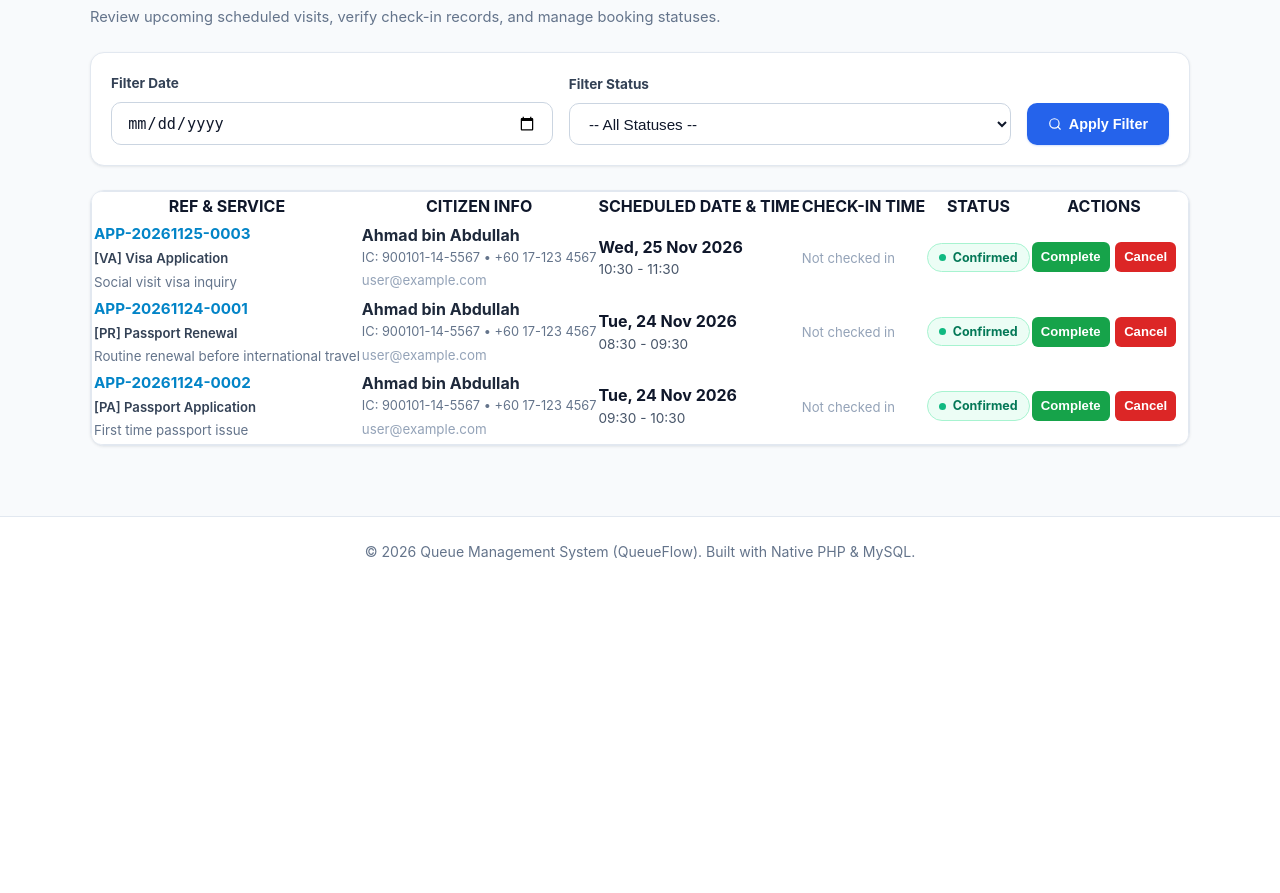
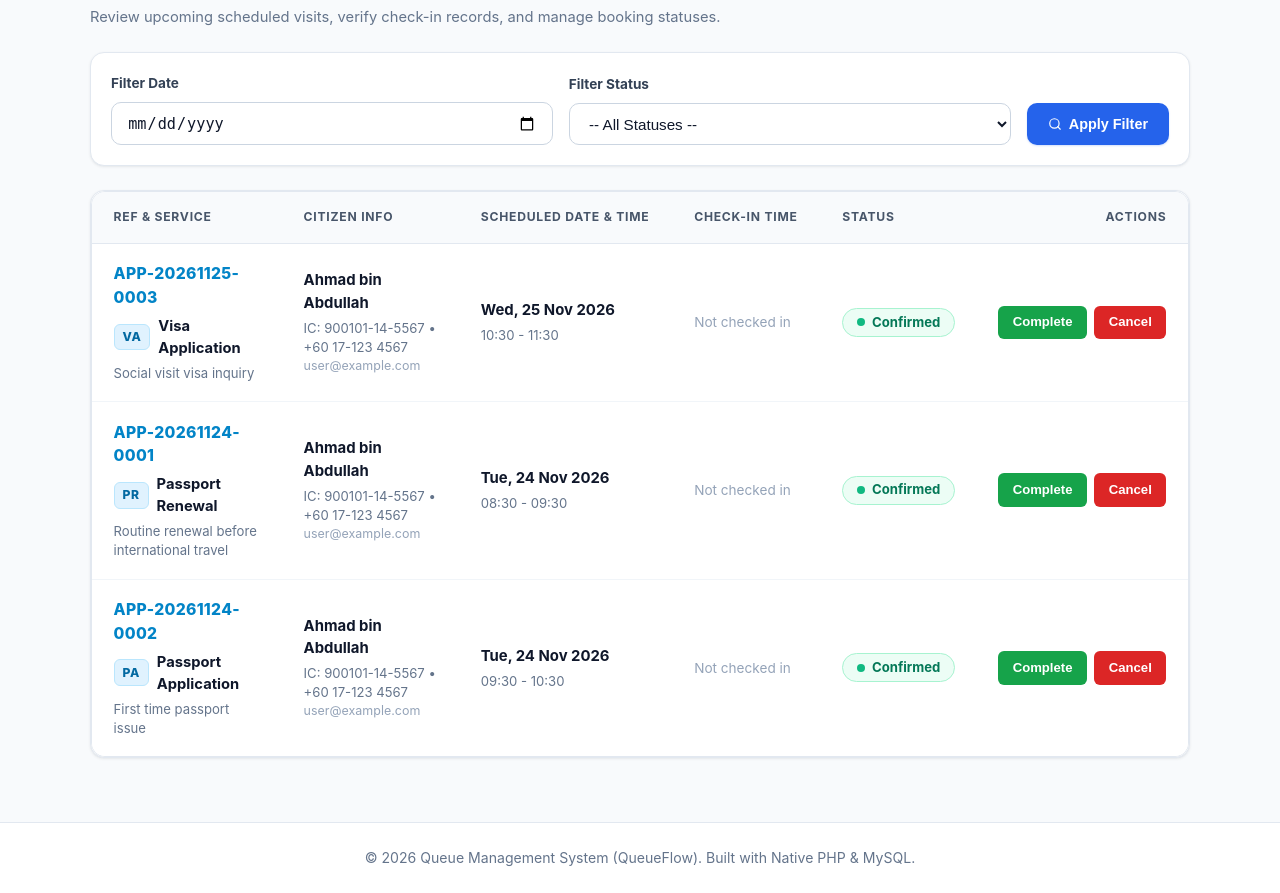
Before and after one commit to limjunyue66-netizen/Queue_management_system, a PHP site: page /admin/appointments.php in a window 1280 px wide. Shown: the part 213-1106 px from the top of the page. Before the commit the page ends 773 px from the top, so only its background shows below. Run offline with PHP 8.4, Linux system fonts and the light colour scheme; a user stored in the database is signed in; data comes from the database, SQL or seed files in the repository.

Commit message:
style: expand table padding, breathing room, and neat typography across all screens

```diff
--- a/admin/appointments.php
+++ b/admin/appointments.php
@@ -99,12 +99,12 @@ require_once __DIR__ . '/../includes/header.php';
             <table class="data-table">
                 <thead>
                     <tr>
-                        <th>REF & SERVICE</th>
-                        <th>CITIZEN INFO</th>
-                        <th>SCHEDULED DATE & TIME</th>
-                        <th>CHECK-IN TIME</th>
-                        <th>STATUS</th>
-                        <th>ACTIONS</th>
+                        <th style="width: 24%;">REF & SERVICE</th>
+                        <th style="width: 22%;">CITIZEN INFO</th>
+                        <th style="width: 20%;">SCHEDULED DATE & TIME</th>
+                        <th style="width: 14%;">CHECK-IN TIME</th>
+                        <th style="width: 10%;">STATUS</th>
+                        <th style="width: 10%; text-align: right;">ACTIONS</th>
                     </tr>
                 </thead>
                 <tbody>
@@ -118,54 +118,57 @@ require_once __DIR__ . '/../includes/header.php';
                         <?php foreach ($appointments as $a): ?>
                             <tr>
                                 <td>
-                                    <strong style="color: #0284c7; font-size: 0.95rem;"><?php echo e($a['appointment_ref']); ?></strong>
-                                    <div style="font-size: 0.82rem; font-weight: 600; color: #334155; margin-top: 0.15rem;">
-                                        [<?php echo e($a['service_code']); ?>] <?php echo e($a['service_name']); ?>
+                                    <strong style="color: #0284c7; font-size: 0.98rem; font-weight: 800; letter-spacing: 0.3px;"><?php echo e($a['appointment_ref']); ?></strong>
+                                    <div style="display: flex; align-items: center; margin-top: 0.35rem;">
+                                        <span class="service-code-tag"><?php echo e($a['service_code']); ?></span>
+                                        <strong style="color: #0f172a; font-size: 0.92rem;"><?php echo e($a['service_name']); ?></strong>
                                     </div>
                                     <?php if (!empty($a['remarks'])): ?>
-                                        <small style="color: #64748b;"><?php echo e($a['remarks']); ?></small>
+                                        <div class="cell-sub"><?php echo e($a['remarks']); ?></div>
                                     <?php endif; ?>
                                 </td>
                                 <td>
-                                    <div style="font-weight: 700; color: #1e293b;"><?php echo e($a['user_name']); ?></div>
-                                    <div style="font-size: 0.8rem; color: #64748b;">
+                                    <div style="font-weight: 700; color: #0f172a; font-size: 0.93rem;"><?php echo e($a['user_name']); ?></div>
+                                    <div class="cell-sub">
                                         IC: <?php echo e($a['user_ic']); ?> &bull; <?php echo e($a['user_phone']); ?>
                                     </div>
-                                    <small style="color: #94a3b8;"><?php echo e($a['user_email']); ?></small>
+                                    <div style="font-size: 0.78rem; color: #94a3b8;"><?php echo e($a['user_email']); ?></div>
                                 </td>
                                 <td>
-                                    <div style="font-weight: 700; color: #0f172a;"><?php echo date('D, d M Y', strtotime($a['appointment_date'])); ?></div>
-                                    <div style="font-size: 0.85rem; color: #475569;"><?php echo e($a['time_slot']); ?></div>
+                                    <div style="font-weight: 700; color: #0f172a; font-size: 0.93rem;"><?php echo date('D, d M Y', strtotime($a['appointment_date'])); ?></div>
+                                    <div class="cell-sub"><?php echo e($a['time_slot']); ?></div>
                                 </td>
                                 <td>
                                     <?php if ($a['check_in_time']): ?>
-                                        <span style="color: #16a34a; font-weight: 700; font-size: 0.85rem;">
-                                            <?php echo getIcon('check', 12); ?> <?php echo date('h:i A', strtotime($a['check_in_time'])); ?>
+                                        <span style="color: #16a34a; font-weight: 700; font-size: 0.88rem; display: inline-flex; align-items: center; gap: 0.3rem;">
+                                            <?php echo getIcon('check', 14); ?> <?php echo date('h:i A', strtotime($a['check_in_time'])); ?>
                                         </span>
                                     <?php else: ?>
-                                        <span style="color: #94a3b8; font-size: 0.82rem;">Not checked in</span>
+                                        <span style="color: #94a3b8; font-size: 0.85rem;">Not checked in</span>
                                     <?php endif; ?>
                                 </td>
                                 <td><?php echo renderStatusBadge($a['status']); ?></td>
-                                <td>
-                                    <form method="POST" action="appointments.php" style="display: flex; gap: 0.35rem; margin: 0;">
+                                <td style="text-align: right;">
+                                    <div class="table-actions" style="justify-content: flex-end;">
+                                        <form method="POST" action="appointments.php" style="display: inline-flex; gap: 0.45rem; margin: 0;">
                                             <input type="hidden" name="action" value="set_status">
                                             <input type="hidden" name="id" value="<?php echo $a['id']; ?>">
                                             <?php if ($a['status'] === 'confirmed'): ?>
-                                            <button type="submit" name="status" value="completed" class="btn btn-sm" style="background:#16a34a; color:#fff; padding: 0.3rem 0.5rem;" title="Mark Completed">
+                                                <button type="submit" name="status" value="completed" class="btn btn-sm" style="background:#16a34a; color:#fff;" title="Mark Completed">
                                                     Complete
                                                 </button>
-                                            <button type="submit" name="status" value="cancelled" class="btn btn-danger btn-sm" style="padding: 0.3rem 0.5rem;" title="Cancel Booking">
+                                                <button type="submit" name="status" value="cancelled" class="btn btn-danger btn-sm" title="Cancel Booking">
                                                     Cancel
                                                 </button>
                                             <?php elseif ($a['status'] === 'cancelled'): ?>
-                                            <button type="submit" name="status" value="confirmed" class="btn btn-secondary btn-sm" style="padding: 0.3rem 0.5rem;">
+                                                <button type="submit" name="status" value="confirmed" class="btn btn-secondary btn-sm">
                                                     Re-confirm
                                                 </button>
                                             <?php else: ?>
-                                            <span style="color: #94a3b8; font-size: 0.8rem;">-</span>
+                                                <span style="color: #94a3b8; font-size: 0.85rem;">-</span>
                                             <?php endif; ?>
                                         </form>
+                                    </div>
                                 </td>
                             </tr>
                         <?php endforeach; ?>
--- a/assets/css/style.css
+++ b/assets/css/style.css
@@ -507,20 +507,22 @@ a:hover {
 .badge {
   display: inline-flex;
   align-items: center;
-  gap: 0.4rem;
-  font-size: 0.78rem;
+  gap: 0.45rem;
+  font-size: 0.82rem;
   font-weight: 700;
-  padding: 0.25rem 0.7rem;
-  border-radius: var(--radius-pill);
+  padding: 0.35rem 0.85rem;
+  border-radius: 9999px;
   text-transform: capitalize;
   white-space: nowrap;
+  line-height: 1.2;
 }
 
 .badge-dot {
-  width: 7px;
-  height: 7px;
+  width: 8px;
+  height: 8px;
   border-radius: 50%;
   display: inline-block;
+  flex-shrink: 0;
 }
 
 .dot-waiting   { background-color: #f59e0b; }
@@ -628,60 +630,129 @@ a:hover {
 /* ===================================================
    Data Tables (Direct & Fully Visible, No Horizontal Scrollbar)
    =================================================== */
+/* ===================================================
+   Tables & Data Tables (Spacious, Crisp & Neat)
+   =================================================== */
 .table-responsive {
   width: 100%;
-  overflow-x: visible; /* Show entire table directly without horizontal scrollbar */
-  border-radius: var(--radius-md);
+  overflow-x: auto;
+  -webkit-overflow-scrolling: touch;
+  border-radius: var(--radius-lg);
   border: 1px solid var(--slate-200);
   background: #ffffff;
+  box-shadow: 0 1px 3px rgba(15, 23, 42, 0.04), 0 2px 6px rgba(15, 23, 42, 0.02);
 }
 
-.table {
+.table,
+.data-table {
   width: 100%;
   table-layout: auto;
-  border-collapse: collapse;
+  border-collapse: separate;
+  border-spacing: 0;
   text-align: left;
-  font-size: 0.88rem;
+  font-size: 0.92rem;
+  line-height: 1.5;
 }
 
-.table th {
-  background-color: var(--slate-50);
-  color: var(--slate-600);
+.table th,
+.data-table th {
+  background-color: #f8fafc;
+  color: #475569;
   font-weight: 700;
-  font-size: 0.74rem;
+  font-size: 0.76rem;
   text-transform: uppercase;
-  letter-spacing: 0.5px;
-  padding: 0.75rem 0.65rem;
-  border-bottom: 1px solid var(--slate-200);
+  letter-spacing: 0.75px;
+  padding: 1rem 1.35rem;
+  border-bottom: 1px solid #e2e8f0;
+  white-space: nowrap;
 }
 
-.table td {
-  padding: 0.75rem 0.65rem;
-  border-bottom: 1px solid var(--slate-100);
-  color: var(--slate-700);
+.table td,
+.data-table td {
+  padding: 1.15rem 1.35rem;
+  border-bottom: 1px solid #f1f5f9;
+  color: var(--slate-800);
   vertical-align: middle;
+  font-size: 0.92rem;
+  background-color: #ffffff;
 }
 
-.table tbody tr:hover {
+.table tbody tr:hover td,
+.data-table tbody tr:hover td {
   background-color: #f8fafc;
 }
 
-.table tbody tr:last-child td {
+.table tbody tr:last-child td,
+.data-table tbody tr:last-child td {
   border-bottom: none;
 }
 
+/* Cell typography helpers for breathable hierarchy */
+.table td .cell-title,
+.data-table td .cell-title {
+  font-weight: 700;
+  color: #0f172a;
+  margin-bottom: 0.25rem;
+}
+
+.table td .cell-sub,
+.data-table td .cell-sub {
+  font-size: 0.82rem;
+  color: #64748b;
+  margin-top: 0.3rem;
+  line-height: 1.45;
+}
+
+/* Service Code Tag */
+.service-code-tag {
+  display: inline-flex;
+  align-items: center;
+  justify-content: center;
+  padding: 0.2rem 0.5rem;
+  background: #e0f2fe;
+  color: #0369a1;
+  font-weight: 800;
+  font-size: 0.76rem;
+  border-radius: 6px;
+  margin-right: 0.5rem;
+  letter-spacing: 0.5px;
+  vertical-align: middle;
+  border: 1px solid #bae6fd;
+}
+
+/* Action button row inside tables */
+.table-actions {
+  display: inline-flex;
+  align-items: center;
+  gap: 0.55rem;
+  flex-wrap: nowrap;
+}
+
+.table-actions .btn,
+.data-table td .btn,
+.table td .btn {
+  padding: 0.42rem 0.85rem;
+  font-size: 0.82rem;
+  font-weight: 600;
+  border-radius: 6px;
+  white-space: nowrap;
+}
+
 .table-select-sm {
-  padding: 0.25rem 0.45rem;
-  font-size: 0.8rem;
+  padding: 0.35rem 0.65rem;
+  font-size: 0.82rem;
+  font-weight: 600;
   border-radius: var(--radius-sm);
   border: 1px solid var(--slate-300);
   background-color: #ffffff;
   color: var(--slate-800);
   outline: none;
   cursor: pointer;
+  transition: border-color 0.15s;
 }
 .table-select-sm:focus {
   border-color: var(--primary);
+  box-shadow: 0 0 0 3px rgba(37, 99, 235, 0.15);
 }
 
 /* ===================================================
```
Also changed, not shown: admin/applications.php (+26 -18 lines), admin/index.php (+17 -15 lines), admin/queues.php (+16 -16 lines), admin/services.php (+16 -16 lines), admin/user_management.php (+26 -22 lines), user/dashboard.php (+17 -11 lines), user/my_applications.php (+26 -22 lines), user/my_appointments.php (+34 -30 lines). Lines whose indentation alone changed are shown as unchanged.
